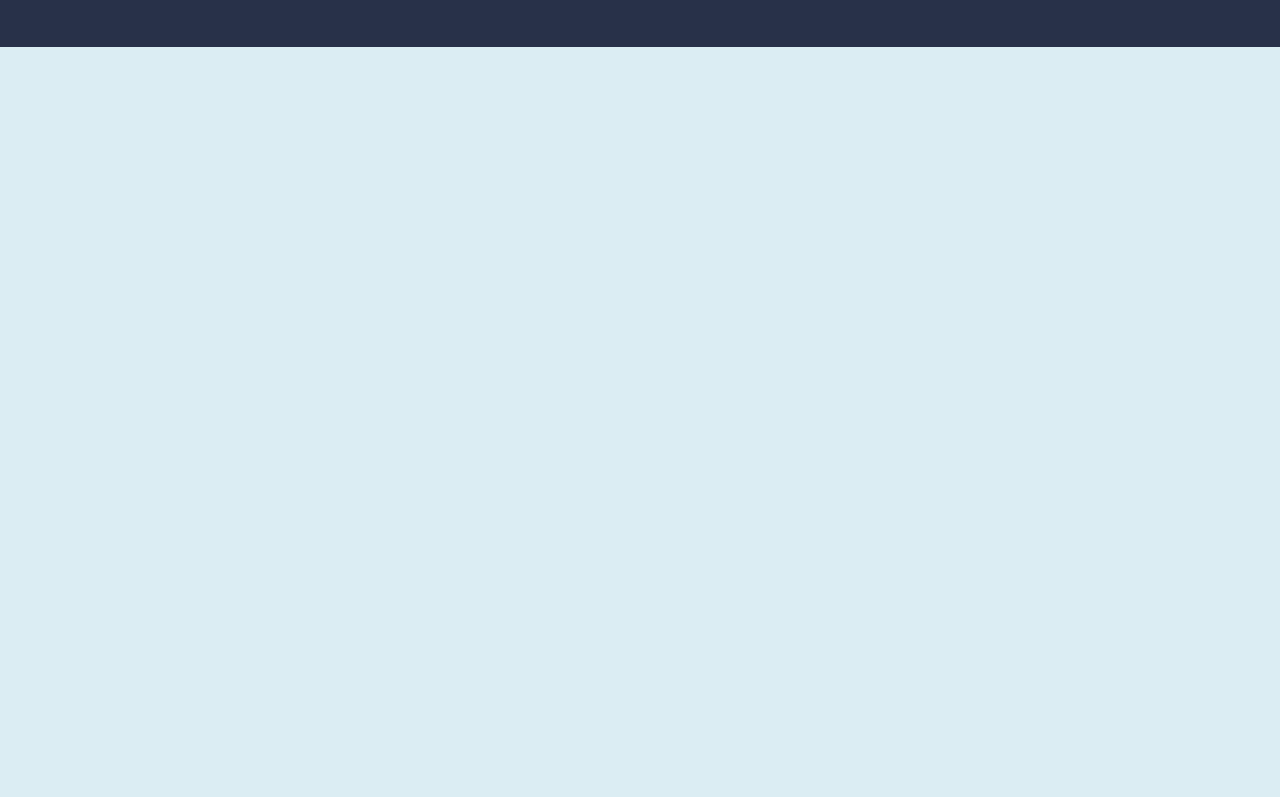
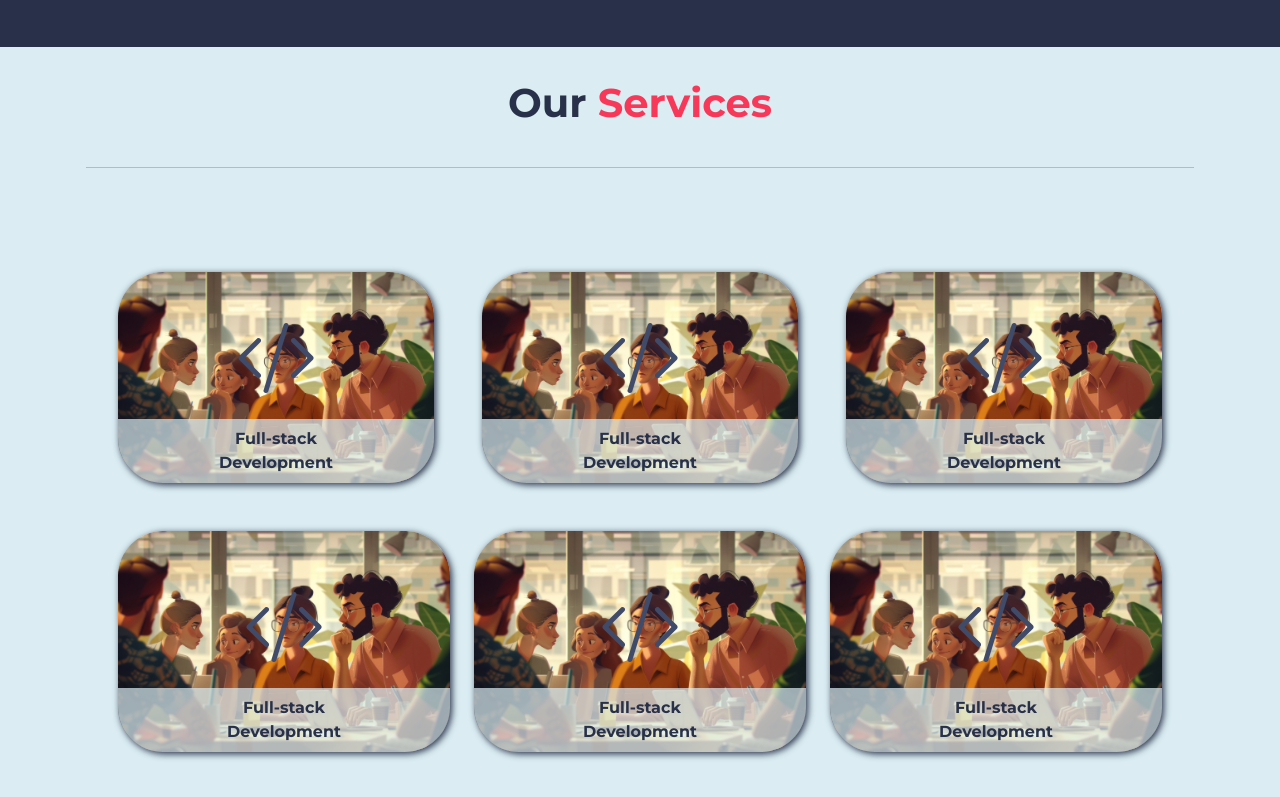
Before and after one commit to iyshwariya4/Hiiiive, a plain HTML site: page index.html in a window 1280 px wide. Shown: the part 809-1606 px from the top of the page. Before the commit the page ends 856 px from the top, so only its background shows below. Drawn offline with nearby package versions, Linux system fonts and the light colour scheme.

Commit message:
Our service section created (#4)

```diff
--- a/index.html
+++ b/index.html
@@ -2,15 +2,22 @@
 <html lang="en">
 <head>
   <meta charset="UTF-8">
-  <!--Mobile View -->
+  <!-- Mobile View -->
   <meta name="viewport" content="width=device-width, initial-scale=1.0">
 
   <!-- Bootstrap CSS -->
   <link href="https://cdn.jsdelivr.net/npm/bootstrap@5.0.2/dist/css/bootstrap.min.css" rel="stylesheet" integrity="sha384-EVSTQN3/azprG1Anm3QDgpJLIm9Nao0Yz1ztcQTwFspd3yD65VohhpuuCOmLASjC" crossorigin="anonymous">
 
-  <!--Font style-->
+  <!-- Bootstrap JS -->
+  <script src="https://cdn.jsdelivr.net/npm/bootstrap@5.3.3/dist/js/bootstrap.bundle.min.js"></script>
+
+  <!-- Bootstrap icons -->
+  <link rel="stylesheet" href="https://cdn.jsdelivr.net/npm/bootstrap-icons@1.11.3/font/bootstrap-icons.min.css">
+
+
+  <!-- Font style -->
   <style>
-    @import url('https://fonts.googleapis.com/css2?family=Montserrat:ital,wght@0,100..900;1,100..900&display=swap');
+    @import url('https://fonts.googleapis.com/css2?family=Montserrat:wght@100..900&display=swap');
   </style>
 
   <style>
@@ -45,18 +52,17 @@
     .navbar-toggler {
       border: none;
     }
-
     .navbar-toggler-icon {
       color: #DBEDF3; /* Color of the toggler icon */
       background-image: none; /* Remove the default background image */
     }
-
     .navbar-toggler-icon:after {
       content: '\2630'; /* Unicode character for the hamburger icon */
       font-size: 1.25rem; /* Size of the hamburger icon */
       color: #DBEDF3; /* Color of the hamburger icon */
     }
-/*Hero section*/
+
+    /* Hero section */
     .hero-section {
       position: relative;
       text-align: center;
@@ -112,14 +118,11 @@
       display: flex;
       animation: float 15s linear infinite;
     }
-
     .tech-float .col img {
       height: auto;
       width: 7vw;
       padding: 0 3.5vw 3.5vw 0;
-
     }
-
     @keyframes float {
       0% {
         transform: translateX(-100%);
@@ -130,21 +133,17 @@
     }
 
     /* Responsive adjustments */
- /*
     @media (max-width: 100%) {
       .hero-content h1 {
         font-size: 2.5rem;
       }
-
       .hero-content p {
         font-size: 1rem;
       }
-
       .hero-content .btn {
         font-size: 0.9rem;
         padding: 8px 16px;
       }
-
       .tech-float .col img {
         width: 10vw;
       }
@@ -154,16 +153,13 @@
       .hero-content h1 {
         font-size: 2rem;
       }
-
       .hero-content p {
         font-size: 0.9rem;
       }
-
       .hero-content .btn {
         font-size: 0.8rem;
         padding: 6px 12px;
       }
-
       .tech-float .col img {
         width: 10vw;
       }
@@ -173,30 +169,61 @@
       .hero-content h1 {
         font-size: 1.5rem;
       }
-
       .hero-content p {
         font-size: 0.8rem;
       }
-
       .hero-content .btn {
         font-size: 0.7rem;
         padding: 4px 8px;
       }
-
       .tech-float .col img {
         width: 20vw;
       }
     }
-      */
 
+    /* Service section */
+
+    .service_heading {
+      font-weight: bold;
+      font-family: 'Montserrat';
+      color: #283149;
+    }
+
+    hr {
+      margin: 5dvh auto;
+      border-width: 2px;
+      color: #283149;
+      background-color: #283149;
+    }
+    .footer {
+      background-color: rgba(219, 237, 243, 0.7);
+      border-radius: 0 0 45px 45px;
+      width: 100%;
+    }
+    .card-icon {
+      font-size: 5rem;
+      color: #404B69;
+    }
+    .card-text {
+      color: #283149;
+      font-weight: bold;
+      font-family: 'Montserrat';
+
+    }
+    .card-img-top {
+      border-radius: 45px 45px 45px 45px;
+    }
+    .card {
+      background: none;
+      border: none;
+      border-radius: 45px 45px 45px 45px;
+      box-shadow: 2px 2px 7.1px #283149;
+    }
   </style>
   <title>Hiiiive</title>
 </head>
 <body>
-    <!--Bootstrap Scripts-->
-    <script src="https://cdn.jsdelivr.net/npm/bootstrap@5.0.2/dist/js/bootstrap.bundle.min.js" integrity="sha384-MrcW6ZMFYlzcLA8Nl+NtUVF0sA7MsXsP1UyJoMp4YLEuNSfAP+JcXn/tWtIaxVXM" crossorigin="anonymous"></script>
-
-    <!--Nav Bar Section-->
+  <!-- Nav Bar Section -->
   <nav class="navbar navbar-expand-lg">
     <div class="container-fluid">
       <a class="navbar-brand" href="#">
@@ -226,9 +253,9 @@
       </div>
     </div>
   </nav>
-  <!--End of Nav Bar-->
+  <!-- End of Nav Bar -->
 
-  <!--Heroes Section-->
+  <!-- Hero Section -->
   <div class="hero-section">
     <img src="images/hero-image.png" alt="Hero Image">
     <div class="hero-content">
@@ -247,24 +274,109 @@
       </div>
     </div>
   </div>
+  <!-- End of Hero Section -->
 
-  <!--End of Heroes Section-->
-
-  <!--Technology section-->
+  <!-- Technology Section -->
   <div class="tech-float">
     <div class="container">
       <div class="row">
-          <div class="col"><img src="images/stumbleupon.png" alt="" class="django"></div>
-          <div class="col"><img src="images/html.png" alt="" class="html"></div>
-          <div class="col"><img src="images/css.png" alt="" class="css"></div>
-          <div class="col"><img src="images/js.png" alt="" class="js"></div>
-          <div class="col"><img src="images/ps.png" alt="" class="ps"></div>
-          <div class="col"><img src="images/illustrator.png" alt="" class="ai"></div>
-          <div class="col"><img src="images/wordpress.png" alt="" class="wp"></div>
-
+        <div class="col"><img src="images/stumbleupon.png" alt="Django" class="django"></div>
+        <div class="col"><img src="images/html.png" alt="HTML" class="html"></div>
+        <div class="col"><img src="images/css.png" alt="CSS" class="css"></div>
+        <div class="col"><img src="images/js.png" alt="JavaScript" class="js"></div>
+        <div class="col"><img src="images/ps.png" alt="Photoshop" class="ps"></div>
+        <div class="col"><img src="images/illustrator.png" alt="Illustrator" class="ai"></div>
+        <div class="col"><img src="images/wordpress.png" alt="WordPress" class="wp"></div>
       </div>
     </div>
-  <!--End of Technology section-->
+  </div>
+  <!-- End of Technology Section -->
 
+  <!-- introduction section -->
+
+  <!-- Service Section -->
+
+  <div class="p-3" style="background-color: #DBEDF3;">
+    <div class="container p-3">
+      <p class="h1 text-center service_heading">Our <span style="color: #F73859;">Services</span></p>
+      <hr>
+    </div>
+
+    <div class="container p-5">
+      <div class="row g-5">
+        <!-- First row of cards -->
+        <div class="col-md-4 d-flex justify-content-center">
+          <div class="card">
+            <img class="card-img-top" src="images/card_2.jpg" alt="Card image cap">
+            <div class="card-img-overlay d-flex flex-column justify-content-end p-0">
+              <center><i class="bi bi-code-slash card-icon"></i></center>
+              <div class="footer text-center">
+                <p class="card-text m-0 p-2">Full-stack <br>Development</p>
+              </div>
+            </div>
+          </div>
+        </div>
+        <div class="col-md-4 d-flex justify-content-center">
+          <div class="card">
+            <img class="card-img-top" src="images/card_2.jpg" alt="Card image cap">
+            <div class="card-img-overlay d-flex flex-column justify-content-end p-0">
+              <center><i class="bi bi-code-slash card-icon"></i></center>
+              <div class="footer text-center">
+                <p class="card-text m-0 p-2">Full-stack <br>Development</p>
+              </div>
+            </div>
+          </div>
+        </div>
+        <div class="col-md-4 d-flex justify-content-center">
+          <div class="card">
+            <img class="card-img-top" src="images/card_2.jpg" alt="Card image cap">
+            <div class="card-img-overlay d-flex flex-column justify-content-end p-0">
+              <center><i class="bi bi-code-slash card-icon"></i></center>
+              <div class="footer text-center">
+                <p class="card-text m-0 p-2">Full-stack <br>Development</p>
+              </div>
+            </div>
+          </div>
+        </div>
+      </div>
+      <div class="row g-4 mt-4">
+        <!-- Second row of cards -->
+        <div class="col-md-4 d-flex justify-content-center">
+          <div class="card">
+            <img class="card-img-top" src="images/card_2.jpg" alt="Card image cap">
+            <div class="card-img-overlay d-flex flex-column justify-content-end p-0">
+              <center><i class="bi bi-code-slash card-icon"></i></center>
+              <div class="footer text-center">
+                <p class="card-text m-0 p-2">Full-stack <br>Development</p>
+              </div>
+            </div>
+          </div>
+        </div>
+        <div class="col-md-4 d-flex justify-content-center">
+          <div class="card">
+            <img class="card-img-top" src="images/card_2.jpg" alt="Card image cap">
+            <div class="card-img-overlay d-flex flex-column justify-content-end p-0">
+              <center><i class="bi bi-code-slash card-icon"></i></center>
+              <div class="footer text-center">
+                <p class="card-text m-0 p-2">Full-stack <br>Development</p>
+              </div>
+            </div>
+          </div>
+        </div>
+        <div class="col-md-4 d-flex justify-content-center">
+          <div class="card">
+            <img class="card-img-top" src="images/card_2.jpg" alt="Card image cap">
+            <div class="card-img-overlay d-flex flex-column justify-content-end p-0">
+              <center><i class="bi bi-code-slash card-icon"></i></center>
+              <div class="footer text-center">
+                <p class="card-text m-0 p-2">Full-stack <br>Development</p>
+              </div>
+            </div>
+          </div>
+        </div>
+      </div>
+    </div>
+  </div>
+  <!-- End of Service Section -->
 </body>
 </html>
```
Also changed, not shown: images/card_2.jpg (added). Lines whose indentation alone changed are shown as unchanged.
